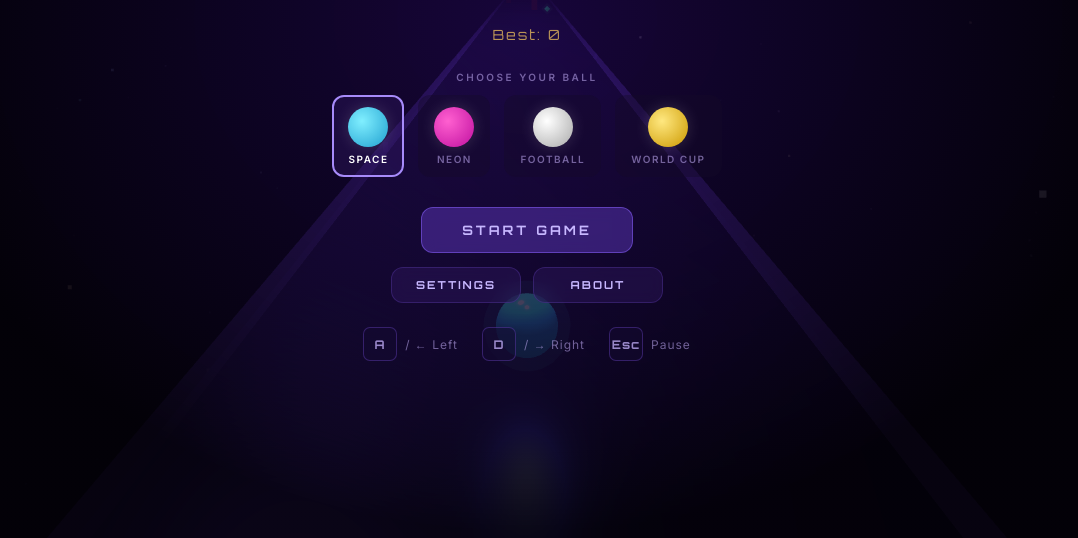
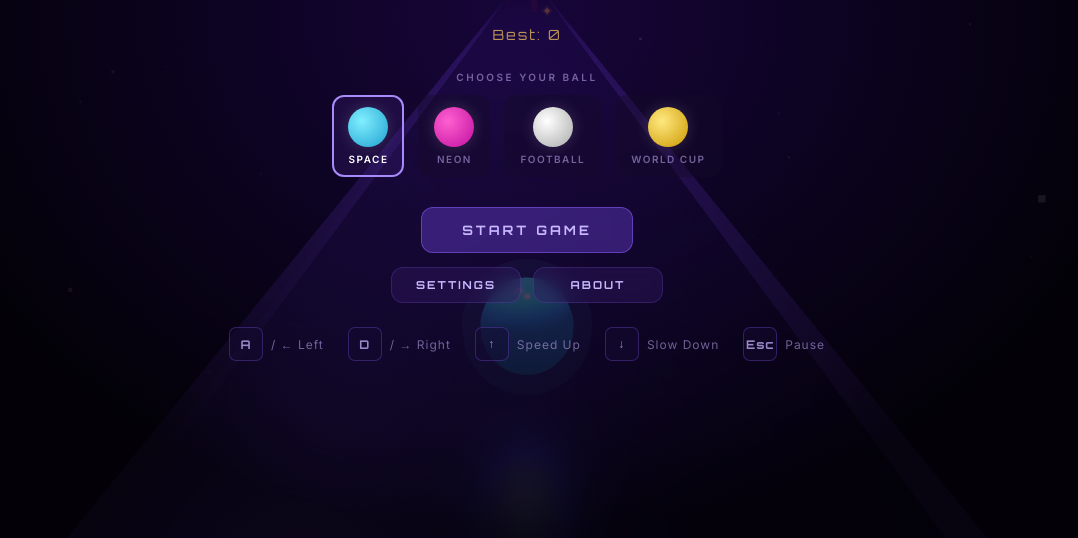
Before and after one commit to mdraihankabirsifat/Trionda, a plain HTML site: page index.html in a window 1280 px wide. Shown: the part 262-800 px from the top of the page, without its empty margins (113-1191 px from the left). Drawn offline with nearby package versions, Linux system fonts and the light colour scheme; animation ran at ten frames a second.

Commit message:
updated game logics

```diff
--- a/game.js
+++ b/game.js
@@ -22,17 +22,22 @@ const CONFIG = {
   railHeight:         0.35,
 
   // Player ball
-  ballRadius:         0.5,
+  ballRadius:         0.75,
   laneSpeed:          14,
   trackHalfWidth:     4.2,
   gravity:           -28,
   fallThreshold:     -8,
 
-  // Speed (decays over time, boosters restore it)
+  // Speed (decays over time, boosters restore it, player can adjust)
   baseSpeed:          10,
   speedDecayRate:     0.28,
-  minSpeed:           3,
+  minSpeed:           4,
   maxSpeed:           28,
+
+  // Health System
+  maxHealth:          5,
+  invincibleDuration: 1.5,
+  healthRegenInterval:20,
 
   // Boosters
   boosterChance:      0.5,
@@ -68,11 +73,16 @@ const state = {
   onGround:       true,
   inputLeft:      false,
   inputRight:     false,
+  inputUp:        false,
+  inputDown:      false,
   touchStartX:    0,
   touchDeltaX:    0,
   selectedTheme:  'space',
   highScore:      0,
   boostersCollected: 0,
+  health:         5,
+  invincibleTimer:0,
+  healthRegenTimer:0,
 };
 
 
@@ -85,6 +95,7 @@ const dom = {
   hud:             document.getElementById('hud'),
   scoreValue:      document.getElementById('score-value'),
   bestValue:       document.getElementById('best-value'),
+  healthValue:     document.getElementById('health-value'),
   speedValue:      document.getElementById('speed-value'),
   pauseBtn:        document.getElementById('pause-btn'),
   boostFlash:      document.getElementById('boost-flash'),
@@ -614,11 +625,11 @@ function updateObstacles(dt) {
 
 const boosterGeo = new THREE.OctahedronGeometry(CONFIG.boosterRadius);
 const boosterMat = new THREE.MeshStandardMaterial({
-  color: 0x40ff90, emissive: 0x20ff70, emissiveIntensity: 1.0,
+  color: 0xffb000, emissive: 0xff8c00, emissiveIntensity: 1.5,
   metalness: 0.2, roughness: 0.1,
 });
 const boosterGlowMat = new THREE.MeshBasicMaterial({
-  color: 0x60ffa0, transparent: true, opacity: 0.12,
+  color: 0xffcc00, transparent: true, opacity: 0.25,
 });
 const boosterGlowGeo = new THREE.OctahedronGeometry(CONFIG.boosterRadius * 1.9);
 
@@ -713,6 +724,8 @@ function checkObstacleHit() {
 window.addEventListener('keydown', e => {
   if (e.key === 'a' || e.key === 'A' || e.key === 'ArrowLeft')  state.inputLeft = true;
   if (e.key === 'd' || e.key === 'D' || e.key === 'ArrowRight') state.inputRight = true;
+  if (e.key === 'w' || e.key === 'W' || e.key === 'ArrowUp')    state.inputUp = true;
+  if (e.key === 's' || e.key === 'S' || e.key === 'ArrowDown')  state.inputDown = true;
   if (e.key === 'Escape' || e.key === 'p' || e.key === 'P') {
     if (state.phase === 'playing') pauseGame();
     else if (state.phase === 'paused') resumeGame();
@@ -721,6 +734,8 @@ window.addEventListener('keydown', e => {
 window.addEventListener('keyup', e => {
   if (e.key === 'a' || e.key === 'A' || e.key === 'ArrowLeft')  state.inputLeft = false;
   if (e.key === 'd' || e.key === 'D' || e.key === 'ArrowRight') state.inputRight = false;
+  if (e.key === 'w' || e.key === 'W' || e.key === 'ArrowUp')    state.inputUp = false;
+  if (e.key === 's' || e.key === 'S' || e.key === 'ArrowDown')  state.inputDown = false;
 });
 
 // Touch
@@ -810,6 +825,8 @@ function resetGameState() {
   state.currentSpeed = CONFIG.baseSpeed; state.ballVelY = 0;
   state.onGround = true; state.boostersCollected = 0;
   state.inputLeft = false; state.inputRight = false; state.touchDeltaX = 0;
+  state.inputUp = false; state.inputDown = false;
+  state.health = CONFIG.maxHealth; state.invincibleTimer = 0; state.healthRegenTimer = 0;
 
   // Clear world objects
   for (const s of segments) { scene.remove(s.group); s.group.traverse(c => { if (c.geometry) c.geometry.dispose(); }); }
@@ -922,6 +939,7 @@ function updateHUD() {
   dom.scoreValue.textContent = Math.floor(state.score);
   dom.bestValue.textContent = state.highScore;
   dom.speedValue.textContent = state.currentSpeed.toFixed(1);
+  dom.healthValue.textContent = '❤️'.repeat(state.health);
 }
 
 
@@ -952,8 +970,36 @@ function gameLoop() {
 
   state.timePlayed += dt;
 
-  // ── Speed: decays over time ──
-  state.currentSpeed = Math.max(CONFIG.minSpeed, state.currentSpeed - CONFIG.speedDecayRate * dt);
+  // ── Health Regen ──
+  if (state.health < CONFIG.maxHealth) {
+    state.healthRegenTimer += dt;
+    if (state.healthRegenTimer >= CONFIG.healthRegenInterval) {
+      state.health++;
+      state.healthRegenTimer = 0;
+    }
+  }
+
+  // ── Invincibility ──
+  let isInvincible = false;
+  if (state.invincibleTimer > 0) {
+    state.invincibleTimer -= dt;
+    isInvincible = true;
+    // Blinking effect
+    ball.visible = Math.floor(now / 100) % 2 === 0;
+  } else {
+    ball.visible = true;
+  }
+
+  // ── Speed: manual control & decay ──
+  if (state.inputUp) {
+    state.currentSpeed += 5 * dt;
+  } else if (state.inputDown) {
+    state.currentSpeed -= 5 * dt;
+  } else {
+    // Decay if no input
+    state.currentSpeed -= CONFIG.speedDecayRate * dt;
+  }
+  state.currentSpeed = Math.max(CONFIG.minSpeed, Math.min(CONFIG.maxSpeed, state.currentSpeed));
 
   // ── Forward movement ──
   ball.position.z += state.currentSpeed * dt;
@@ -987,9 +1033,10 @@ function gameLoop() {
     ball.position.y += state.ballVelY * dt;
   }
 
-  // ── Ball rolling rotation ──
-  ball.rotation.x += state.currentSpeed * dt * 2;
-  ball.rotation.z -= lateral * CONFIG.laneSpeed * dt * 1.5;
+  // ── Ball rolling rotation (realistic physics) ──
+  // Circumference = 2 * PI * r. Rotation angle = distance / r.
+  ball.rotation.x += (state.currentSpeed * dt) / CONFIG.ballRadius;
+  ball.rotation.z -= (lateral * CONFIG.laneSpeed * dt) / CONFIG.ballRadius;
 
   // ── Fall check ──
   if (ball.position.y < CONFIG.fallThreshold) {
@@ -999,10 +1046,28 @@ function gameLoop() {
   }
 
   // ── Obstacle collision ──
-  if (checkObstacleHit()) {
-    triggerGameOver();
-    renderer.render(scene, camera);
-    return;
+  if (!isInvincible && checkObstacleHit()) {
+    state.health--;
+    Sound.playHit();
+
+    // Hit flash
+    dom.hitFlash.classList.add('active');
+    setTimeout(() => dom.hitFlash.classList.remove('active'), 250);
+
+    // Camera shake
+    CONFIG.camOffset.x = (Math.random() - 0.5) * 1.5;
+    CONFIG.camOffset.y = 5.5 + (Math.random() - 0.5) * 1.5;
+    setTimeout(() => { CONFIG.camOffset.set(0, 5.5, -9); }, 200);
+
+    if (state.health <= 0) {
+      triggerGameOver();
+      renderer.render(scene, camera);
+      return;
+    } else {
+      state.invincibleTimer = CONFIG.invincibleDuration;
+      // Slight speed penalty on hit
+      state.currentSpeed = Math.max(CONFIG.minSpeed, state.currentSpeed - 3);
+    }
   }
 
   // ── Updates ──
--- a/index.html
+++ b/index.html
@@ -28,6 +28,10 @@
       <div class="hud-panel" id="hud-best">
         <div class="hud-label">Best</div>
         <div class="hud-value" id="best-value">0</div>
+      </div>
+      <div class="hud-panel" id="hud-health">
+        <div class="hud-label">Health</div>
+        <div class="hud-value" id="health-value" style="color: #ff4040; font-size: 18px; letter-spacing: 2px; text-shadow: 0 0 10px rgba(255, 60, 60, 0.5);"></div>
       </div>
     </div>
     <div class="hud-right">
@@ -80,6 +84,8 @@
     <div class="controls-hint">
       <div class="key-hint"><span class="key-box">A</span><span>/ ← Left</span></div>
       <div class="key-hint"><span class="key-box">D</span><span>/ → Right</span></div>
+      <div class="key-hint"><span class="key-box">↑</span><span>Speed Up</span></div>
+      <div class="key-hint"><span class="key-box">↓</span><span>Slow Down</span></div>
       <div class="key-hint"><span class="key-box">Esc</span><span>Pause</span></div>
     </div>
   </div>
@@ -146,7 +152,7 @@
       <div class="panel-title">About</div>
       <p class="about-text"><strong>Space Ball Runner</strong></p>
       <p class="about-text">A 3D endless runner built with <span class="accent">Three.js</span></p>
-      <p class="about-text">Steer left/right to dodge obstacles.<br/>Collect <span class="accent">boosters</span> to maintain speed.<br/>Survive as long as you can!</p>
+      <p class="about-text">Steer left/right to dodge obstacles.<br/>Use <span class="accent">Up/Down arrows</span> to control speed manually.<br/>Collect <span class="accent">boosters</span> to maintain speed.<br/>You have <span class="accent" style="color: #ff4040;">5 hearts</span>, hitting obstacles removes them.<br/>Hearts regenerate over time. Survive as long as you can!</p>
       <p class="about-text" style="margin-top:12px; font-size:11px; opacity:0.5">Made with ♥ — 2025</p>
       <div class="panel-btn-row">
         <button class="btn btn-small" id="about-back-btn">Back</button>
```
